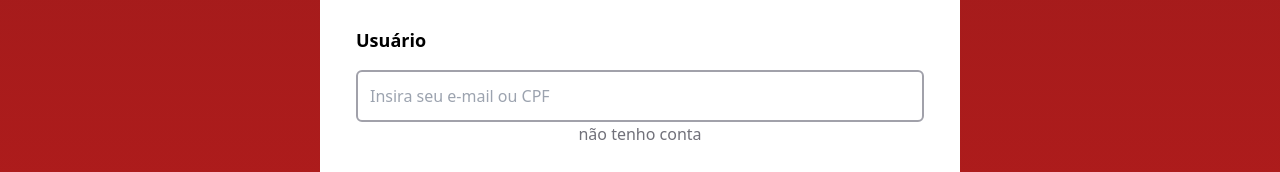
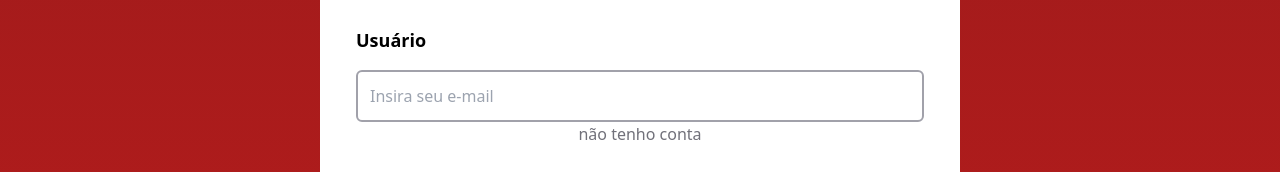
Before and after one commit to devLucasAquino/swiss-bank-front, a React (Vite) app: page / in a window 1280 px wide. Shown: the part 326-498 px from the top of the page. Built offline with nearby package versions, Linux system fonts and the light colour scheme.

Commit message:
feat: validando usuário

```diff
--- a/src/pages/login-page/index.tsx
+++ b/src/pages/login-page/index.tsx
@@ -3,11 +3,29 @@ import { useState } from 'react';
 import { LoginAndRegisterHeader } from '../../components/login-and-register-header';
 import { PasswordLogin } from './password-login-modal';
 import { LoginAndRegisterFooter } from '../../components/login-and-register-footer';
+import { auth } from '../../services/firebase-config';
+import { useSignInWithEmailAndPassword } from 'react-firebase-hooks/auth';
 
 export function LoginPage(){
 
     const [ userLogin, setUserLogin ] = useState(true);
     const [ passwordLogin, setPasswordLogin ] = useState(false);
+
+    const [ email, setEmail ] = useState('')
+    const [ password, setPassword ] = useState('')
+
+    const [
+        signInWithEmailAndPassword,
+        user,
+        loading,
+        error,
+    ] = useSignInWithEmailAndPassword(auth);
+
+    function handleSignIn(e: React.FormEvent){
+        e.preventDefault();
+        signInWithEmailAndPassword(email, password);
+        console.log(user)
+    }
 
 
     function OpenPasswordLogin(){
@@ -22,11 +40,17 @@ export function LoginPage(){
             <LoginAndRegisterHeader />
 
             {userLogin && (
-                <UserLogin OpenPasswordLogin={OpenPasswordLogin}/>
+                <UserLogin
+                    OpenPasswordLogin={OpenPasswordLogin}
+                    setEmail={setEmail}
+                />
             )}
 
             {passwordLogin && (
-                <PasswordLogin />
+                <PasswordLogin
+                    setPassword={setPassword}
+                    handleSignIn={handleSignIn}
+                />
             )}
 
             <LoginAndRegisterFooter />
--- a/src/pages/login-page/password-login-modal.tsx
+++ b/src/pages/login-page/password-login-modal.tsx
@@ -2,7 +2,15 @@ import { Link } from "react-router-dom";
 import { BackButton } from "../../components/back-button";
 import { PrimaryButton } from "../../components/primary-button";
 
-export function PasswordLogin(){
+interface PasswordLoginProps{
+    setPassword: (password: string) => void,
+    handleSignIn: (e: React.FormEvent) => void,
+}
+
+export function PasswordLogin({
+    setPassword,
+    handleSignIn,
+}:PasswordLoginProps){
     return(
         <div className='w-full flex justify-center items-center flex-1'>
                     <div className='flex justify-center bg-white items-center p-9 rounded-2xl w-[640px]'>
@@ -21,6 +29,7 @@ export function PasswordLogin(){
                                      <input className='rounded-md border-2 border-zinc-400 p-3 w-auto focus:outline-red-600 focus:border-white'
                                          type="text"
                                          placeholder='Digite sua senha'
+                                         onChange={(e) => setPassword(e.target.value)}
                                      />
                                      <button>
                                         <span className='text-zinc-500 font-sans font-medium'>
@@ -32,7 +41,7 @@ export function PasswordLogin(){
 
 
                             <Link to={`/home`}>
-                                <PrimaryButton  >Avançar</PrimaryButton>
+                                <PrimaryButton onClick={handleSignIn} >Avançar</PrimaryButton>
                             </Link>
 
                          </form>
--- a/src/pages/login-page/user-login-modal.tsx
+++ b/src/pages/login-page/user-login-modal.tsx
@@ -3,10 +3,12 @@ import { PrimaryButton } from "../../components/primary-button";
 
 interface UserLoginProps{
     OpenPasswordLogin: () => void,
+    setEmail: (email: string) => void,
 }
 
 export function UserLogin({
     OpenPasswordLogin,
+    setEmail,
 }:UserLoginProps){
     return(
         <div className='w-full flex justify-center items-center flex-1'>
@@ -23,7 +25,8 @@ export function UserLogin({
                                 <div className='flex flex-col'>
                                     <input className='rounded-md border-2 border-zinc-400 p-3 w-auto focus:outline-red-600 focus:border-white'
                                         type="text"
-                                        placeholder='Insira seu e-mail ou CPF'
+                                        placeholder='Insira seu e-mail'
+                                        onChange={(e) => setEmail(e.target.value)}
                                     />
                                     <button>
                                         <Link to={'/register'} >
```
